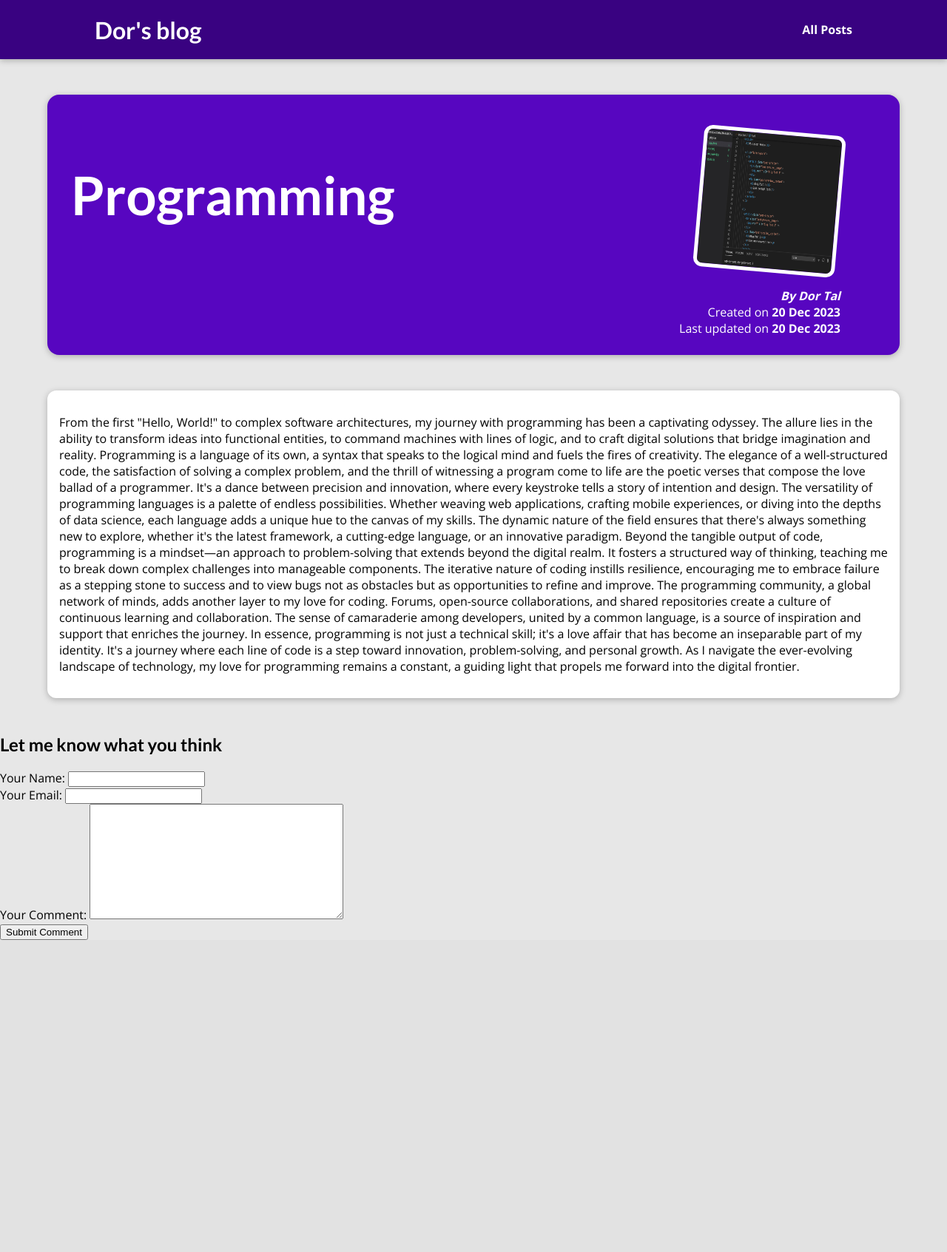
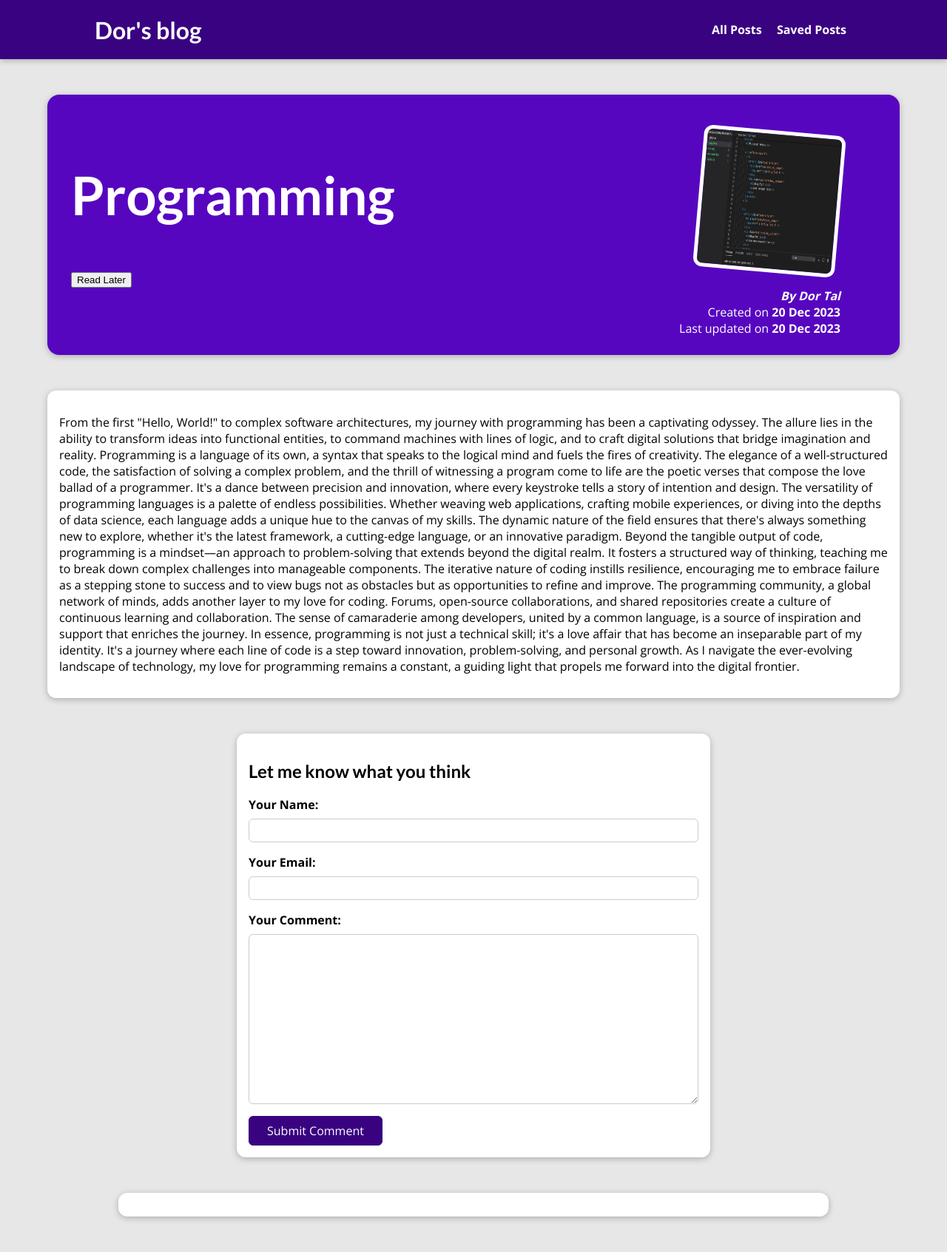
Before and after one commit to dortal721/blog_site, a Django app: a page that uses templates/base.html in a window 1280 px wide. Shown: the whole page at 74% size. Before the commit the page ends 1271 px from the top, so only its background shows below. Run offline with Django 4.2, Linux system fonts and the light colour scheme; data comes from the database, SQL or seed files in the repository; both versions use the stored data as it was after the commit.

Commit message:
Integrated Post saving functionality

```diff
--- a/blog/static/blog/post-detail.css
+++ b/blog/static/blog/post-detail.css
@@ -60,3 +60,113 @@ main {
   border-radius: 12px;
   box-shadow: 0 2px 8px rgba(0, 0, 0, 0.25);
 }
+
+#comment-form {
+  margin: 3rem auto;
+  width: 90%;
+  max-width: 40rem;
+  border-radius: 12px;
+  background-color: white;
+  box-shadow: 0 2px 8px rgba(0, 0, 0, 0.25);
+  padding: 1rem;
+}
+
+#comment-form button {
+  font: inherit;
+  background-color: #390281;
+  color: white;
+  border: 1px solid #390281;
+  padding: 0.5rem 1.5rem;
+  border-radius: 6px;
+  cursor: pointer;
+}
+
+#comment-form button:hover,
+#comment-form button:active {
+  background-color: #4f0ba7;
+  border-color: #4f0ba7;
+}
+
+.form-control {
+  margin-bottom: 1rem;
+}
+
+.form-control label {
+  font-weight: bold;
+  margin-bottom: 0.5rem;
+  display: block;
+}
+
+.form-control input,
+.form-control textarea {
+  display: block;
+  width: 100%;
+  font: inherit;
+  padding: 0.25rem;
+  border-radius: 6px;
+  border: 1px solid #ccc;
+}
+
+.errorlist {
+  list-style: none;
+  margin: 0.5rem 0;
+  padding: 0;
+  color: #d6000b;
+}
+
+.invalid label {
+  color: #d6000b;
+}
+
+.invalid input,
+.invalid textarea {
+  border-color: #d6000b;
+  background-color: #ffe6e7;
+}
+
+#alert {
+  margin: 8rem auto 3rem auto;
+  border: 1px solid #d6000b;
+  background-color: #ffe6e7;
+  padding: 1rem;
+  width: 90%;
+  max-width: 40rem;
+}
+
+#alert a {
+  text-decoration: none;
+  border: 1px solid #d6000b;
+  background-color: #d6000b;
+  color: white;
+  padding: 0.25rem 1.5rem;
+  border-radius: 6px;
+}
+
+#comments {
+  margin: 3rem auto;
+  width: 90%;
+  max-width: 60rem;
+  border-radius: 12px;
+  background-color: white;
+  box-shadow: 0 2px 8px rgba(0, 0, 0, 0.25);
+  padding: 1rem 2rem;
+}
+
+#comments ul {
+  list-style: none;
+  margin: 0;
+  padding: 0;
+}
+
+#comments li {
+  margin-bottom: 1rem;
+  border-bottom: 2px solid #ccc;
+}
+
+#comments li:last-of-type {
+  border-bottom: none;
+}
+
+#comments h2 {
+  color: #464646;
+}
--- a/blog/templates/blog/post-detail.html
+++ b/blog/templates/blog/post-detail.html
@@ -18,24 +18,25 @@
             <div>Created on <time>{{blog_data.created_date|date:"d M Y"}}</time></div>
             <div>Last updated on <time>{{blog_data.last_modified_date|date:"d M Y"}}</time></div>
         </article>
+        <div id="read-later">
+            <form action="{% url "save_post" %}" method="POST">
+                {% csrf_token %}
+                <input type="hidden" value={{blog_data.id}} name="post_id">
+                <button>
+                    {% if is_saved %}
+                        Unsave post
+                    {% else %}
+                        Read Later
+                    {% endif %}
+            </form>
+        </div>
     </section>
 
     <main>
         <p>{{ blog_data.content|linebreaks }}</p>
     </main>
 
-    <section id="comments">
-        <ul>
-            {% for comment in comments %}
-                <li>
-                    <h2>{{ comment.user_name }} | {{ comment.user_email }} </h2>
-                    <p>{{ comment.content }}<p>
-                </li>
-            {% endfor %}
-        </ul>
-    </section>
-
-    <section id="comment_form">
+    <section id="comment-form">
         <h2>Let me know what you think</h2>
         <form action={% url "single_post" blog_data.slug %} method="POST">
             {% csrf_token %}
@@ -50,4 +51,15 @@
         </form>
     </section>
 
+    <section id="comments">
+        <ul>
+            {% for comment in comments %}
+                <li>
+                    <h2>{{ comment.user_name }} | {{ comment.user_email }} </h2>
+                    <p>{{ comment.content }}<p>
+                </li>
+            {% endfor %}
+        </ul>
+    </section>
+
 {% endblock %}
--- a/blog/urls.py
+++ b/blog/urls.py
@@ -4,5 +4,7 @@ from . import views
 urlpatterns = [
     path('', views.IndexView.as_view(), name='index_page'),
     path('all-posts', views.AllPostsView.as_view(), name='all_posts'),
-    path('all_posts/<slug:slug>', views.SinglePostView.as_view(), name='single_post')
+    path('all_posts/save-post', views.ReadLaterView.as_view(), name='save_post'),
+    path('all_posts/saved-posts', views.SavedPostsView.as_view(), name='saved_posts'),
+    path('all_posts/<slug:slug>', views.SinglePostView.as_view(), name='single_post'),
 ]
--- a/blog/views.py
+++ b/blog/views.py
@@ -25,23 +25,33 @@ class AllPostsView(ListView):
     ordering = ["-created_date"]
     context_object_name = "posts"
 
+def is_post_saved(request, post_obj: Post):
+    stored_posts = request.session.get('stored_posts')
+
+    if stored_posts is None:
+        return False
+
+    return post_obj.id in stored_posts
+
 class SinglePostView(View):
+
     def get(self, request, slug):
         cur_post = Post.objects.get(slug=slug)
 
         return render(request, 'blog/post-detail.html',
                       {'blog_data': cur_post,
                        'comment_form': CommentForm(),
-                       'comments': cur_post.comments.all()})
+                       'comments': cur_post.comments.all().order_by("-id"),
+                       'is_saved': is_post_saved(request, cur_post)})
 
     def post(self, request, slug):
         comment_form = CommentForm(request.POST)
+        cur_post = Post.objects.get(slug=slug)
 
         if comment_form.is_valid():
             cur_comment = comment_form.save(commit=False)
 
             # assigning post id by slug
-            cur_post = Post.objects.get(slug=slug)
             cur_comment.post_id = cur_post
 
             cur_comment.save()
@@ -52,4 +62,46 @@ class SinglePostView(View):
         return render(request, 'blog/post-detail.html',
                           {'blog_data': cur_post,
                            'comment_form': comment_form,
-                           'comments': cur_post.cur_post.comments.all()})
+                           'comments': cur_post.cur_post.comments.all().order_by("-id")})
+
+class ReadLaterView(View):
+    def post(self, request):
+        stored_posts = request.session.get("stored_posts")
+
+        # updating post to saved list
+        cur_post_id = int(request.POST['post_id'])
+
+        if stored_posts is None:
+            stored_posts = [cur_post_id]
+        elif cur_post_id not in stored_posts:
+            stored_posts.append(cur_post_id)
+        else:
+            stored_posts.remove(cur_post_id)
+
+        request.session['stored_posts'] = stored_posts
+        cur_post_obj = Post.objects.get(id=cur_post_id)
+
+        # redirecting a GET request to post page
+        return HttpResponseRedirect(reverse('single_post', args=[cur_post_obj.slug]))
+
+
+class SavedPostsView(View):
+    def get(self, request):
+        # obtaining posts stored by the user
+        stored_posts_ids = request.session.get("stored_posts")
+
+        # if None - output empty list
+        if stored_posts_ids is None:
+            return render(request, 'blog/saved-posts.html',
+                          {'posts': None})
+
+        # if not None, but still empty - output empty list
+        if not len(stored_posts_ids):
+            return render(request, 'blog/saved-posts.html',
+                          {'posts': None})
+
+        # otherwise - output full list
+        stored_posts = Post.objects.filter(id__in=stored_posts_ids)
+
+        return render(request, 'blog/saved-posts.html',
+                          {'posts': stored_posts})
--- a/static/base.css
+++ b/static/base.css
@@ -46,3 +46,7 @@ h3 {
 #main-navigation h1 a:active {
   color: white;
 }
+
+#main-navigation #secondary-nav a {
+  margin: 0.5rem
+}
--- a/templates/base.html
+++ b/templates/base.html
@@ -12,8 +12,9 @@
 
 <header id="main-navigation">
     <h1><a href={% url "index_page" %}>Dor's blog</a></h1>
-    <nav>
+    <nav id="secondary-nav">
         <a href={% url "all_posts" %}>All Posts</a>
+        <a href={% url "saved_posts" %}>Saved Posts</a>
     </nav>
 </header>
 
```
Also changed, not shown: blog/templates/blog/saved-posts.html (added, +26 -0 lines), db.sqlite3, 1 other file.
